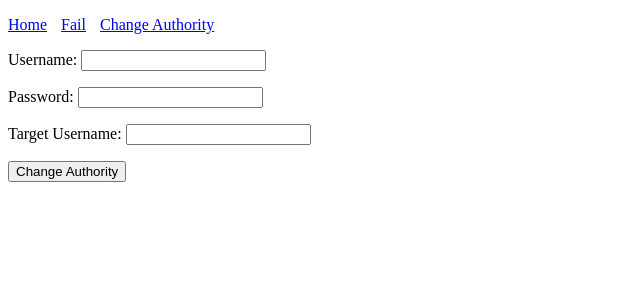
After one commit to jiahaoxiang2000/spider_web, a Django app: page /change_authority/ in a window 1280 px wide. The commit adds this page. Shown: the top 300 px of the page, without its empty margins (0-640 px from the left). Run offline with Django 5.2, Linux system fonts and the light colour scheme.

Commit message:
change authority

```diff
--- a/spider_project/spider_app/forms.py
+++ b/spider_project/spider_app/forms.py
@@ -6,3 +6,9 @@ class SpiderForm(forms.ModelForm):
     class Meta:
         model = Spider
         fields = ["username", "password", "date", "country_code", "page_number"]
+
+
+class ChangeAuthorityForm(forms.Form):
+    username = forms.CharField(label='Username', max_length=100)
+    password = forms.CharField(label='Password', widget=forms.PasswordInput)
+    target_username = forms.CharField(label='Target Username', max_length=100)
--- /dev/null
+++ b/spider_project/spider_app/templates/spider_app/base.html
@@ -0,0 +1,31 @@
+<!-- FILE: spider_project/spider_app/templates/spider_app/base.html -->
+<!DOCTYPE html>
+<html>
+  <head>
+    <title>
+      {% block title %}
+        Spider Web
+      {% endblock %}
+    </title>
+  </head>
+  <body>
+    <nav>
+        <ul style="list-style-type: none; padding: 0;">
+            <li style="display: inline; margin-right: 10px;">
+              <a href="{% url 'home' %}">Home</a>
+            </li>
+            <li style="display: inline; margin-right: 10px;">
+              <a href="{% url 'fail' %}">Fail</a>
+            </li>
+            <li style="display: inline; margin-right: 10px;">
+              <a href="{% url 'change_authority' %}">Change Authority</a>
+            </li>
+          </ul>
+    </nav>
+    <main>
+      {% block content %}
+
+      {% endblock %}
+    </main>
+  </body>
+</html>
--- /dev/null
+++ b/spider_project/spider_app/templates/spider_app/change_authority.html
@@ -0,0 +1,17 @@
+<!-- FILE: spider_project/spider_app/templates/spider_app/change_authority.html -->
+{% extends "spider_app/base.html" %}
+
+{% block title %}Change Account Authority{% endblock %}
+
+{% block header %}Change Account Authority{% endblock %}
+
+{% block content %}
+    <form method="post">
+        {% csrf_token %}
+        {{ form.as_p }}
+        <button type="submit">Change Authority</button>
+    </form>
+    {% if result %}
+        <p>{{ result }}</p>
+    {% endif %}
+{% endblock %}
--- a/spider_project/spider_app/urls.py
+++ b/spider_project/spider_app/urls.py
@@ -5,4 +5,5 @@ urlpatterns = [
     path("", views.home, name="home"),
     path("fail/", views.fail, name="fail"),
     path("status/", views.spider_status, name="spider_status"),
+    path('change_authority/', views.change_authority, name='change_authority'),
 ]
--- a/spider_project/spider_app/views.py
+++ b/spider_project/spider_app/views.py
@@ -32,3 +32,24 @@ def fail(request):
 
 def spider_status(request):
     return JsonResponse({"status": SpiderLogic.status()})
+
+
+from .forms import ChangeAuthorityForm
+
+
+def change_authority(request):
+    result = None
+    if request.method == "POST":
+        form = ChangeAuthorityForm(request.POST)
+        if form.is_valid():
+            username = form.cleaned_data["username"]
+            password = form.cleaned_data["password"]
+            target_username = form.cleaned_data["target_username"]
+            # Add your logic to change the account authority here
+            # For example, you can call a function to perform the operation
+            result = f"Authority for {target_username} changed by {username}"
+    else:
+        form = ChangeAuthorityForm()
+    return render(
+        request, "spider_app/change_authority.html", {"form": form, "result": result}
+    )
--- a/spider_project/spider_project/settings.py
+++ b/spider_project/spider_project/settings.py
@@ -25,7 +25,7 @@ SECRET_KEY = "django-insecure-jx1#r555gt1xm+1@(@hc)uzue28k+^52ibg&$3+&#3r!^zb#vv
 # SECURITY WARNING: don't run with debug turned on in production!
 DEBUG = True
 
-ALLOWED_HOSTS = ["43.128.87.171"]
+ALLOWED_HOSTS = ["43.128.87.171", "localhost"]
 
 
 # Application definition
```
Also changed, not shown: spider_project/spider_app/templates/spider_app/fail.html (+9 -9 lines), spider_project/spider_app/templates/spider_app/home.html (+9 -9 lines).
